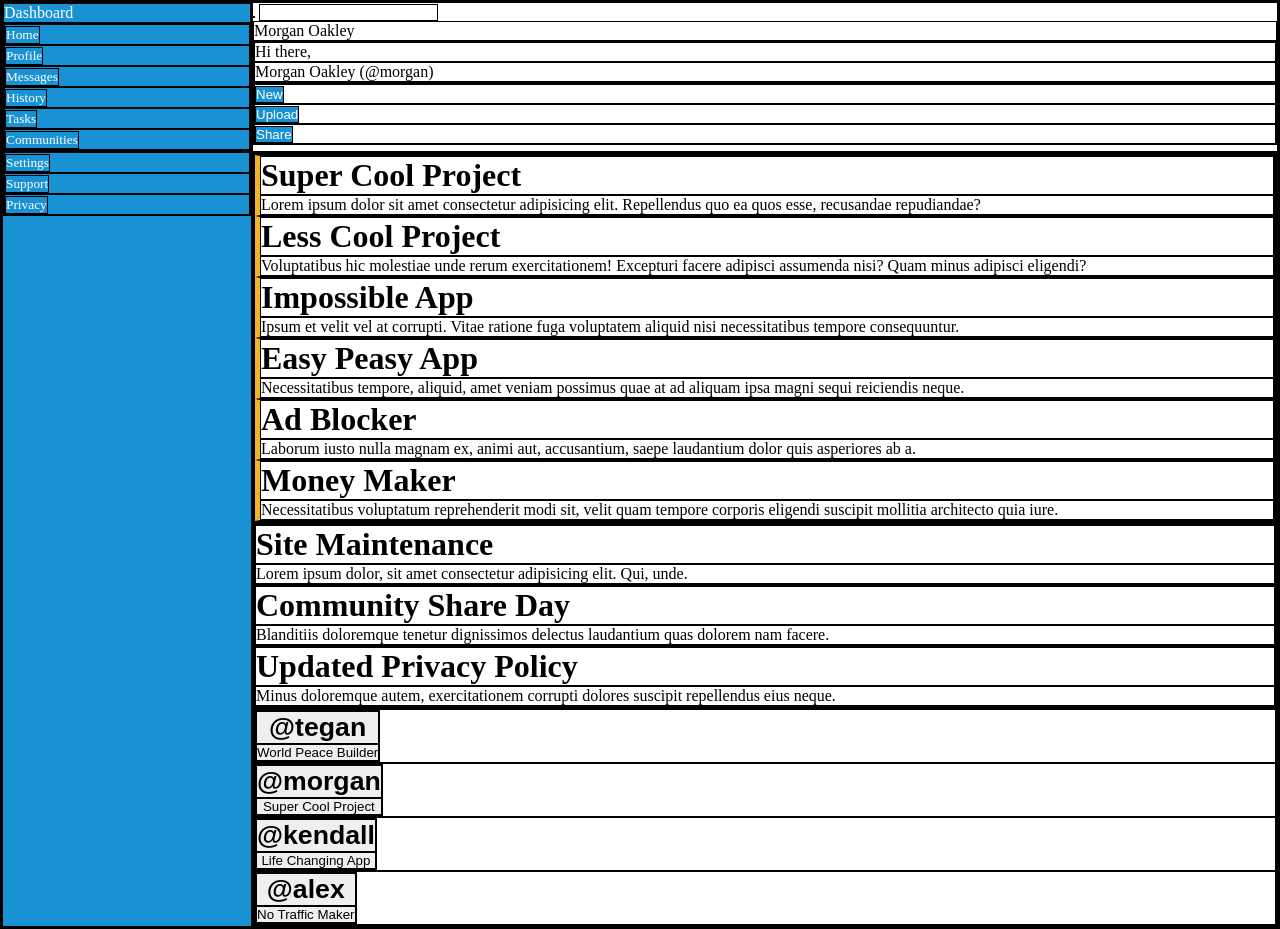
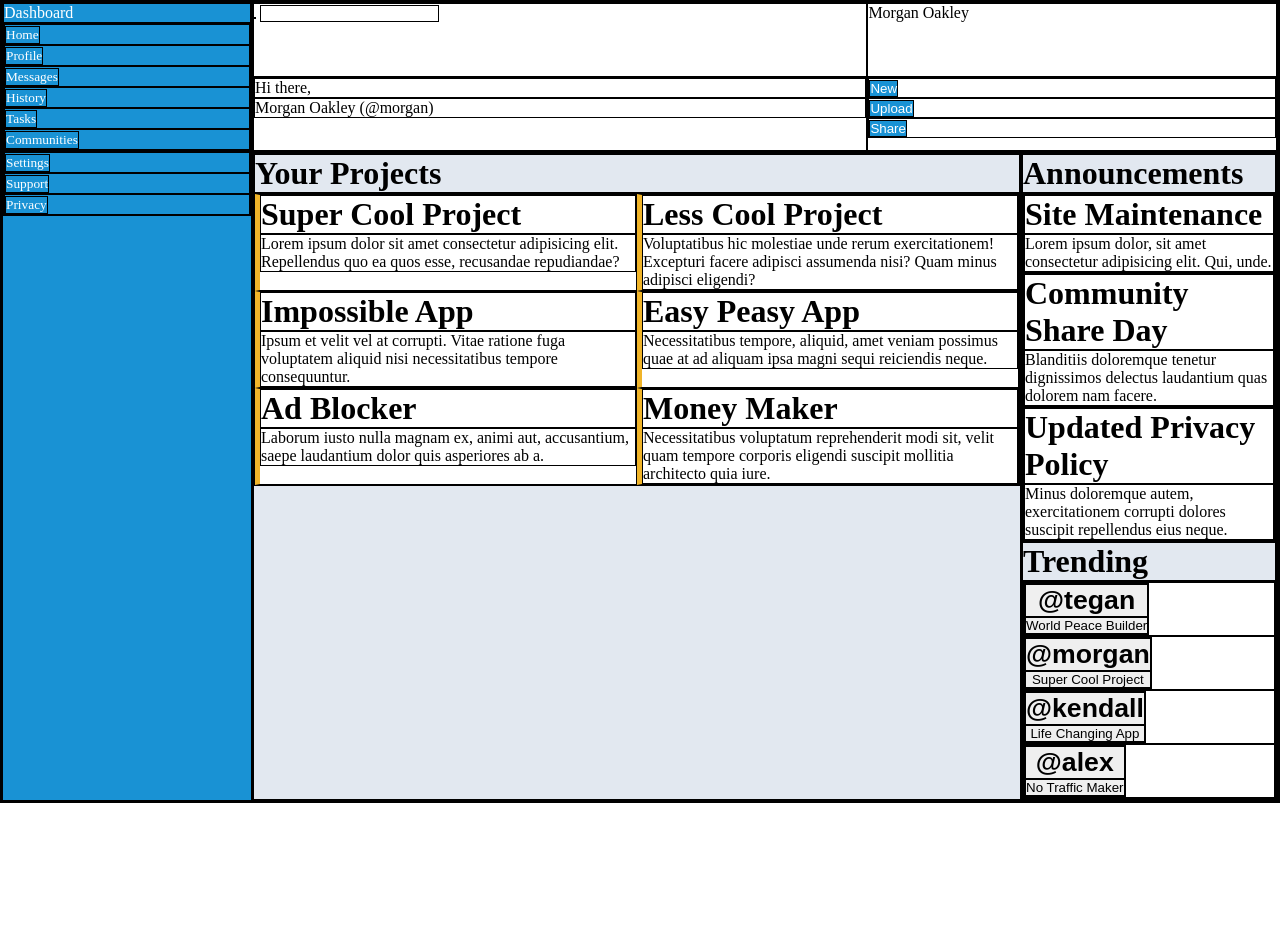
Before and after one commit to cwilso28/top_dashboard, a plain HTML site: page index.html in a window 1280 px wide. After the commit the page ends 803 px from the top, so only its background shows below. Drawn offline with Linux system fonts and the light colour scheme.

Commit message:
Layout elements using grid
Layout the elements to match the design using only grid for practice

```diff
--- a/index.html
+++ b/index.html
@@ -25,8 +25,10 @@
   </div>
 
   <div class="header">
+    <div class="search-container">
       <button type="button"></button>
       <input type="search"/>
+    </div>
     <p>Morgan Oakley</p>
     <div class="welcome">
       <p>Hi there,</p>
@@ -40,6 +42,7 @@
   </div>
   <div class="main-body-container">
     <div class="article">
+      <h1>Your Projects</h1>
       <div class="projects">
         <div class="project">
           <h1>Super Cool Project</h1>
@@ -68,7 +71,10 @@
       </div>
     </div>
 
+    <div class="main-body-sidebar-container">
+      <h1>Announcements</h1>
       <div class="announcements">
+
         <div class="announcement">
           <h1>Site Maintenance</h1>
           <p>Lorem ipsum dolor, sit amet consectetur adipisicing elit. Qui, unde.</p>
@@ -83,7 +89,9 @@
         </div>
       </div>
 
+      <h1>Trending</h1>
       <div class="trending">
+
         <div class="trend">
           <button type="button">
             <h1>@tegan</h1>
@@ -110,5 +118,6 @@
         </div>
       </div>
     </div>
+  </div>
 </body>
 </html>
--- a/stylesheet.css
+++ b/stylesheet.css
@@ -12,7 +12,7 @@
   color: white;
 }
 
-.article {
+.main-body-container {
   background-color: rgb(226, 232, 240);
 }
 
@@ -25,6 +25,11 @@
 .project {
   background-color: white;
   border-left: 5px solid rgb(240, 180, 41)
+}
+
+.announcements,
+.trending {
+  background-color:white;
 }
 
 /* Structure formatting */
@@ -42,3 +47,19 @@ body {
 .nav-bar {
   grid-row: 1/-1;
 }
+
+.header {
+  display: grid;
+  grid-template-columns: 3fr 2fr;
+  grid-template-rows: 1fr 1fr;
+}
+
+.main-body-container {
+  display: grid;
+  grid-template-columns: 3fr 1fr;
+}
+
+.projects {
+  display: grid;
+  grid-template-columns: 1fr 1fr;
+}
```
Lines whose indentation alone changed are shown as unchanged.
